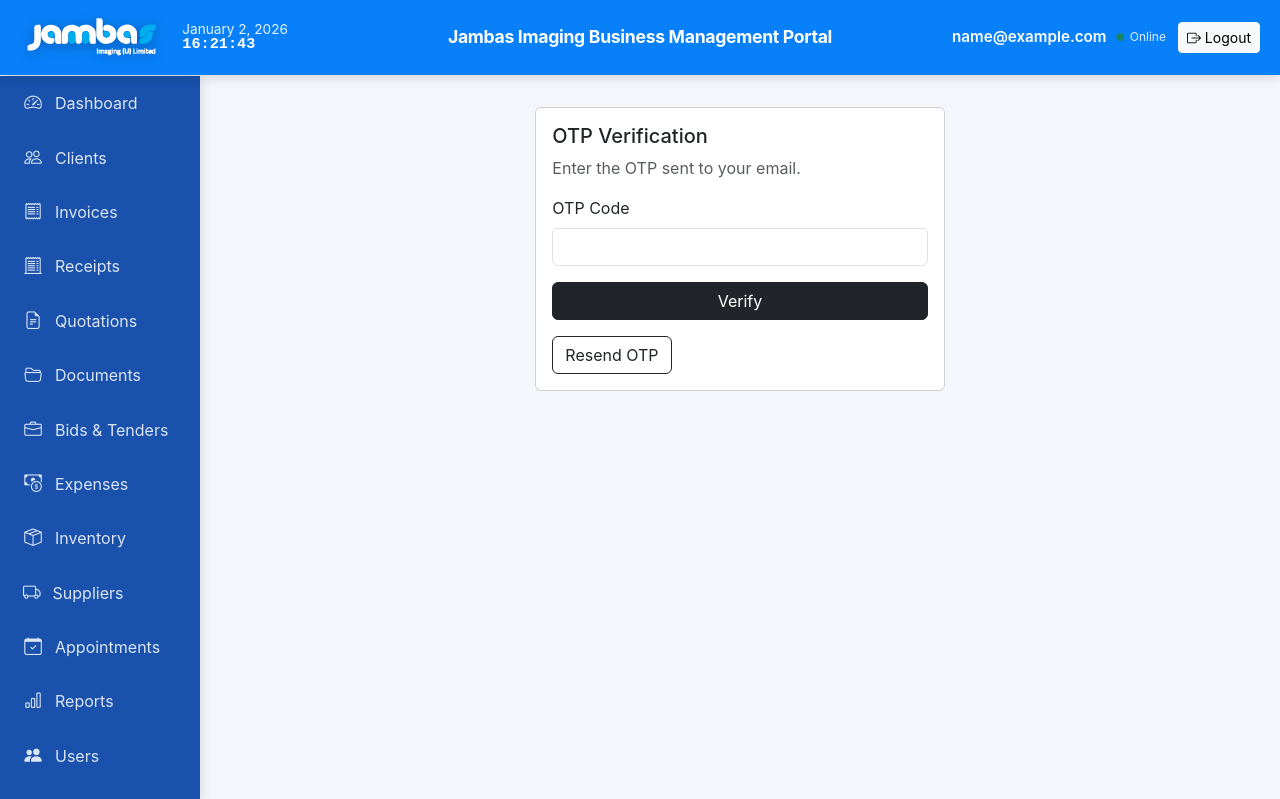
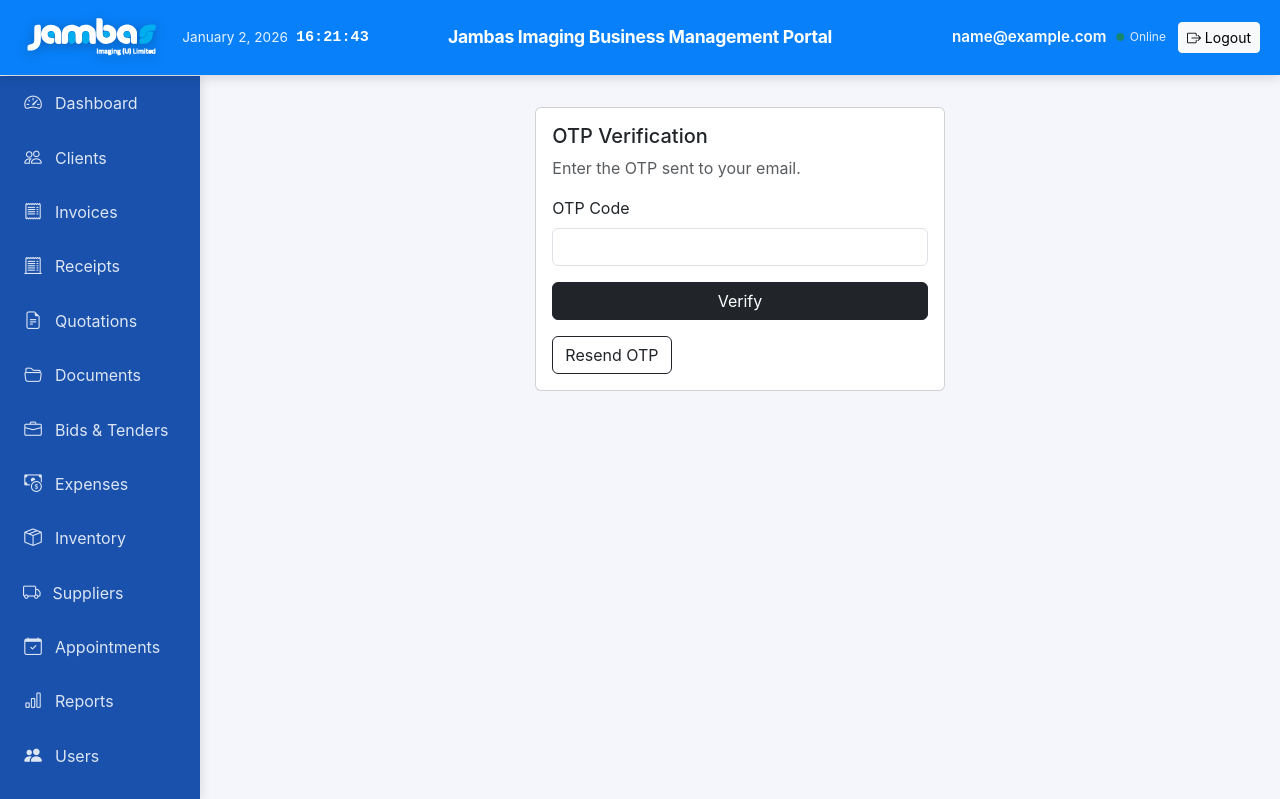
Before and after one commit to nekiwanuka/jcms-portal, a Django app: page /accounts/otp/ in a window 1280 px wide. Shown: the top 799 px of the page. Run offline with Django 4.2, Linux system fonts and the light colour scheme; the visitor is signed in with stand-in values (Sample User, id 1).

Commit message:
UI: put header date+time inline

```diff
--- a/templates/base.html
+++ b/templates/base.html
@@ -103,14 +103,14 @@
 
       .app-header .datetime-display {
         display: flex;
-        flex-direction: column;
-        align-items: flex-start;
+        flex-direction: row;
+        align-items: center;
         background: transparent;
         padding: 0;
         border-radius: 0;
         backdrop-filter: none;
-        gap: 0;
-        line-height: 1.05;
+        gap: 0.5rem;
+        line-height: 1.1;
       }
 
       .app-header .datetime-display .time {
```
